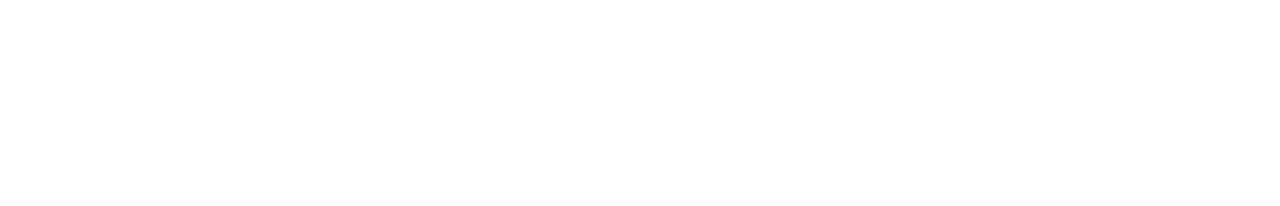
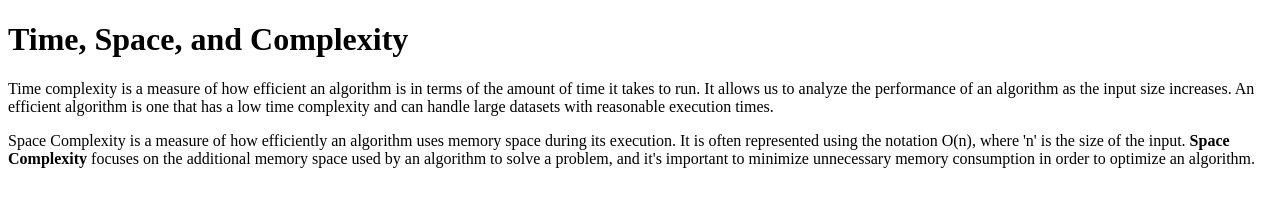
Before and after one commit to acciojob/time-and-space-complexity-ShivamScripts, a website: page main.html in a window 1280 px wide. Drawn offline with Linux system fonts and the light colour scheme.

Commit message:
created a submission

```diff
--- a/main.html
+++ b/main.html
@@ -8,6 +8,12 @@
 
 <body>
 	<!-- the entire body must be written by student -->
+	<h1>Time, Space, and Complexity</h1>
+
+    <p>Time complexity is a measure of how efficient an algorithm is in terms of the amount of time it takes to run. It allows us to analyze the performance of an algorithm as the input size increases. An efficient algorithm is one that has a low time complexity and can handle large datasets with reasonable execution times.</p>
+
+    <p>Space Complexity is a measure of how efficiently an algorithm uses memory space during its execution. It is often represented using the notation O(n), where 'n' is the size of the input. <b>Space Complexity</b> focuses on the additional memory space used by an algorithm to solve a problem, and it's important to minimize unnecessary memory consumption in order to optimize an algorithm.</p>
+
     <script type="text/javascript" src="./script.js">
 </script>
 
```
